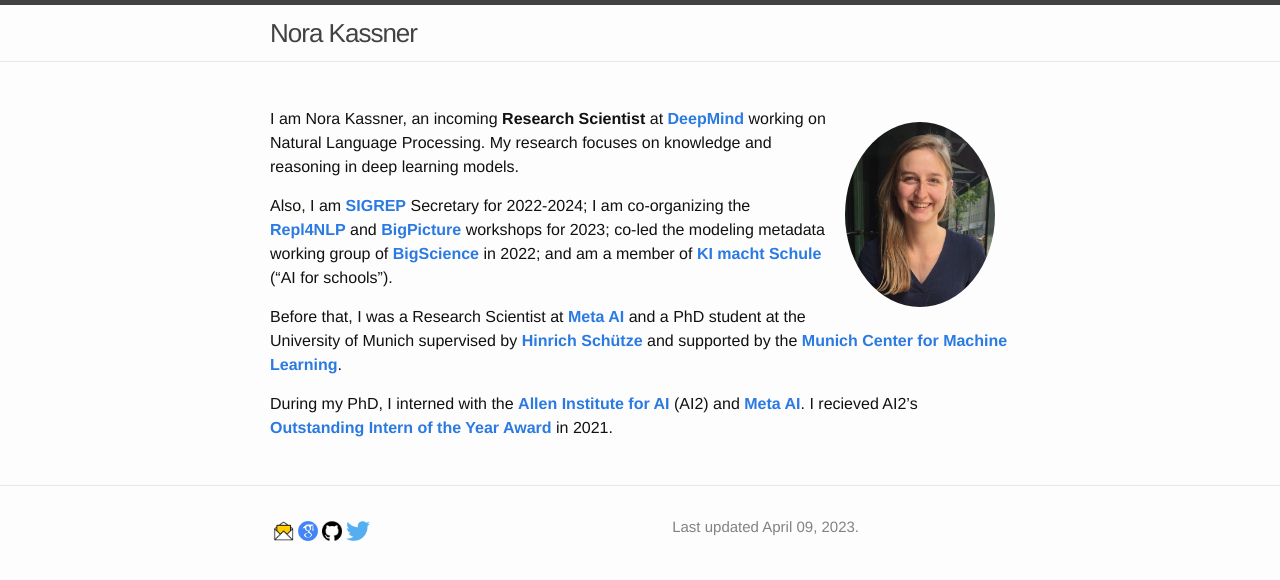
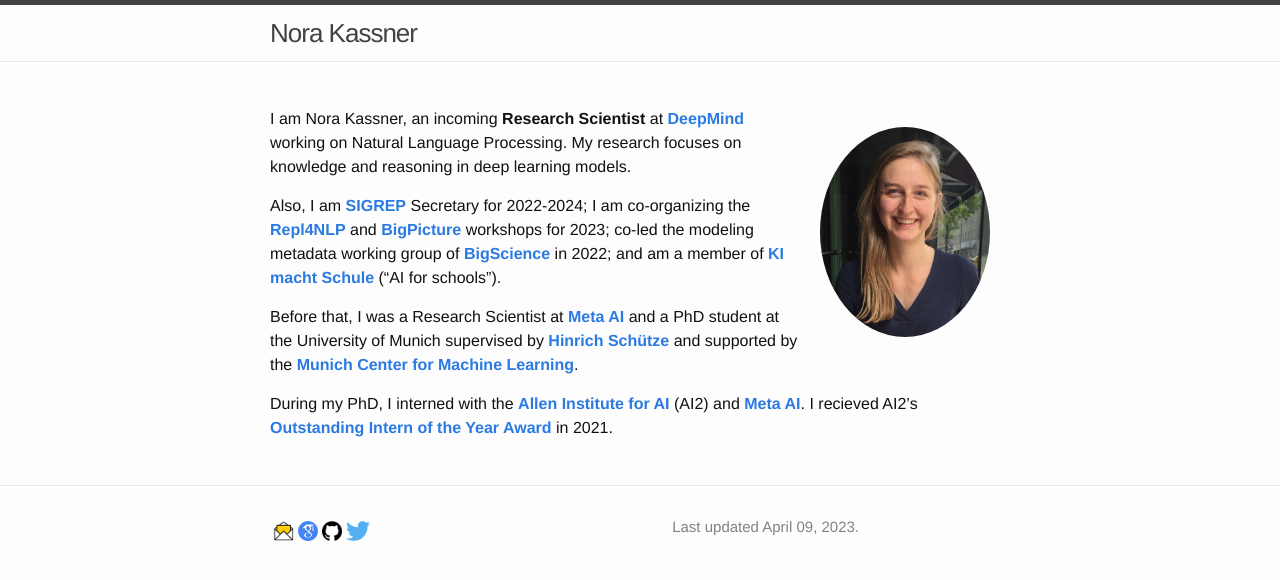
Before and after one commit to norakassner/norakassner.github.io, a Jekyll site: the page built from index.md, in a window 1280 px wide. Shown: the top 580 px of the page. Built offline with Jekyll 4.4.1, drawn with Linux system fonts in a browser that asks for light colours.

Commit message:
Initial commit

```diff
--- a/index.md
+++ b/index.md
@@ -4,7 +4,7 @@ description: I'm Nora and I am a Research Scientist in Natural Language Processi
 ---
 
 <!-- (comment) the image below can be found in img folder of this very project-->
-![nora](./img/people/Foto.jpeg){: style="float: right; margin: 15px 15px; width: 150px; border-radius: 100%" name="nora"}
+![nora](./img/people/Foto.jpeg){: style="float: right; margin: 20px 20px; width: 170px; border-radius: 100%" name="nora"}
 
 
 <!-- <a href= onMouseOver="document.readmore_1.src='/img/people/Foto.jpeg';" onMouseOut="document.readmore_1.src='/img/people/Foto.jpeg';">
```
